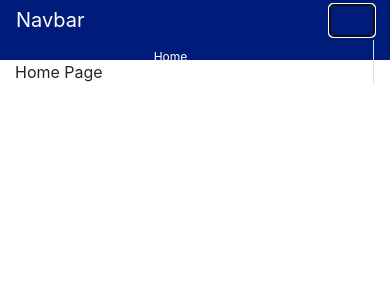
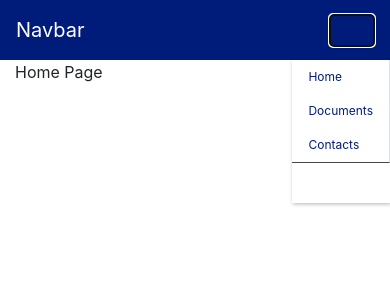
Before and after one commit to JoaoPauloLousada/vue-crosslend-application, a Vue app: page / in a window 390 px wide. Both pictures are taken after a click on the button "Toggle navigation". Shown: the top 300 px of the page. Built offline with nearby package versions, Linux system fonts and the light colour scheme; some icons are missing.

Commit message:
navbar refinements

```diff
--- a/src/assets/styles/_variables.scss
+++ b/src/assets/styles/_variables.scss
@@ -6,6 +6,8 @@ $theme-colors: (
   "primary": #001C7B,
   "danger": #ff4136
 );
+
+$primary: #001C7B;
 
 $bg-secondary: #E0E0E0;
 $color-muted: #cbcbcb;
--- a/src/components/Layout.vue
+++ b/src/components/Layout.vue
@@ -1,5 +1,5 @@
 <template>
-  <div>
+  <div class="min-vh-100">
     <Navbar />
     <Spinner :show="isLoading" />
     <div class="container-fluid" v-show="!isLoading">
--- a/src/components/Navbar/index.vue
+++ b/src/components/Navbar/index.vue
@@ -2,23 +2,22 @@
   <nav class="navbar navbar-expand-lg navbar-dark bg-primary py-0">
     <a class="navbar-brand" href="#">Navbar</a>
     <button class="navbar-toggler border-0 text-white" type="button" data-toggle="collapse" data-target="#navbarSupportedContent" aria-controls="navbarSupportedContent" aria-expanded="false" aria-label="Toggle navigation">
-      <!-- <span class="navbar-toggler-icon"></span> -->
-      <Menu />
+      <MenuIcon />
     </button>
 
-    <div class="collapse navbar-collapse h-100" id="navbarSupportedContent">
-      <ul class="navbar-nav align-items-center ml-auto h-100 pr-5 border-right">
-        <li class="nav-item active h-100 d-flex align-items-center" v-for="item in menu.items" :key="item.id">
+    <div class="collapse navbar-collapse" id="navbarSupportedContent">
+      <ul class="navbar-nav align-items-md-center align-items-start justify-content-md-center ml-auto h-100 pr-lg-5 border-right">
+        <li class="nav-item active h-100 d-flex align-items-center px-3 px-lg-0" v-for="item in menu.items" :key="item.id">
           <router-link class="nav-link w-100 h-100 d-flex align-items-center" :to="item.route">{{item.name}}</router-link>
         </li>
       </ul>
 
-      <div class="d-none d-lg-flex text-light h-100 align-items-center">
-        <div class="avatar">
+      <div class="d-flex text-light h-100 align-items-center">
+        <div class="avatar d-none d-lg-block">
           <img src="@/assets/images/avatar.png" class="rounded-circle h-100" alt="user avatar">
         </div>
-        <div class="d-flex flex-column justify-content-center">
-          <span>{{user | firstName}}</span>
+        <div class="name-area d-flex flex-column justify-content-center p-3 p-lg-0">
+          <span class="mb-2 mb-lg-0">{{user | firstName}}</span>
           <span>{{user | lastName}}</span>
         </div>
       </div>
@@ -28,11 +27,11 @@
 
 <script>
 import { mapState } from 'vuex'
-import Menu from 'vue-material-design-icons/Menu.vue'
+import MenuIcon from 'vue-material-design-icons/Menu.vue'
 
 export default {
   components: {
-    Menu
+    MenuIcon
   },
   computed: {
     ...mapState({
@@ -65,6 +64,11 @@ export default {
   padding-left: 1.875rem;
   height: 36px;
 }
+.name-area {
+  @include media-breakpoint-down(md) {
+    color: $primary;
+  }
+}
 .nav-link {
   transition: all 350ms;
   &:hover {
@@ -73,4 +77,38 @@ export default {
     border-bottom: 1px solid #ccc;
   }
 }
+.navbar-collapse {
+  @include media-breakpoint-down(md) {
+    @include defaultShadow();
+    background-color: $white;
+    position: absolute;
+    right: 0;
+    top: 100%;
+    z-index: 10;
+    .navbar-nav {
+      border-bottom: 1px solid $gray-700;
+      .nav-item {
+        width: 100%;
+        &:hover {
+          background-color: $primary;
+          .nav-link {
+            color: $white;
+          }
+        }
+        .nav-link {
+          color: $primary;
+          &:hover {
+            background-color: inherit;
+            color: $white!important;
+            border: none;
+          }
+        }
+      }
+    }
+  }
+
+  @include media-breakpoint-up(lg) {
+    height: 100%;
+  }
+}
 </style>
```
